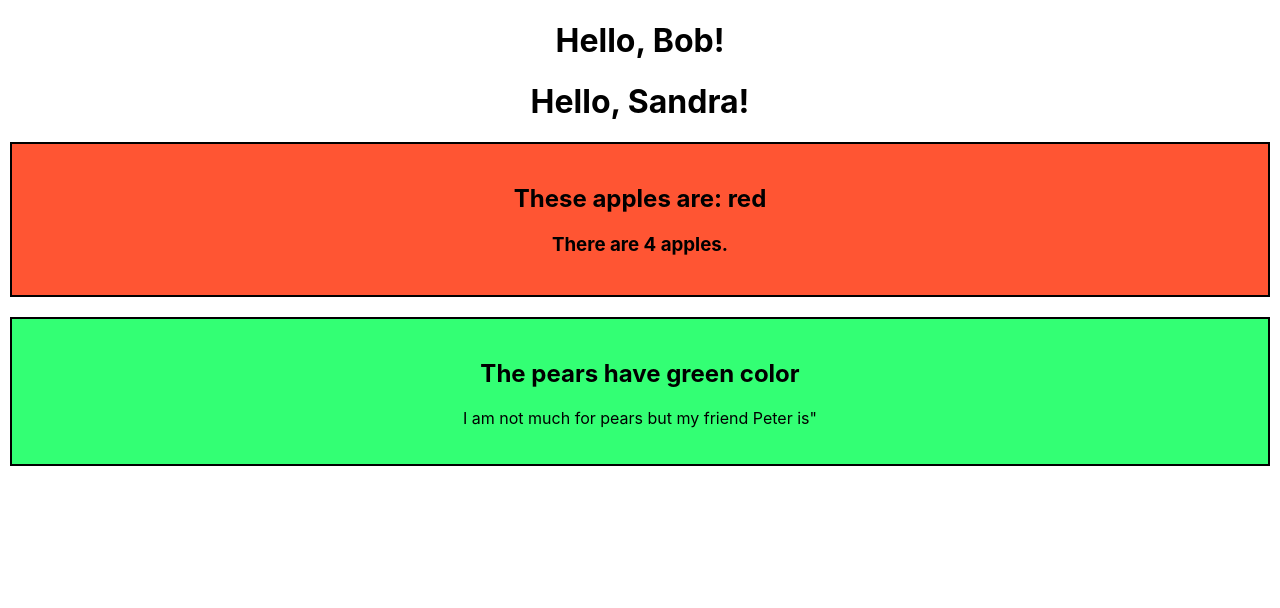
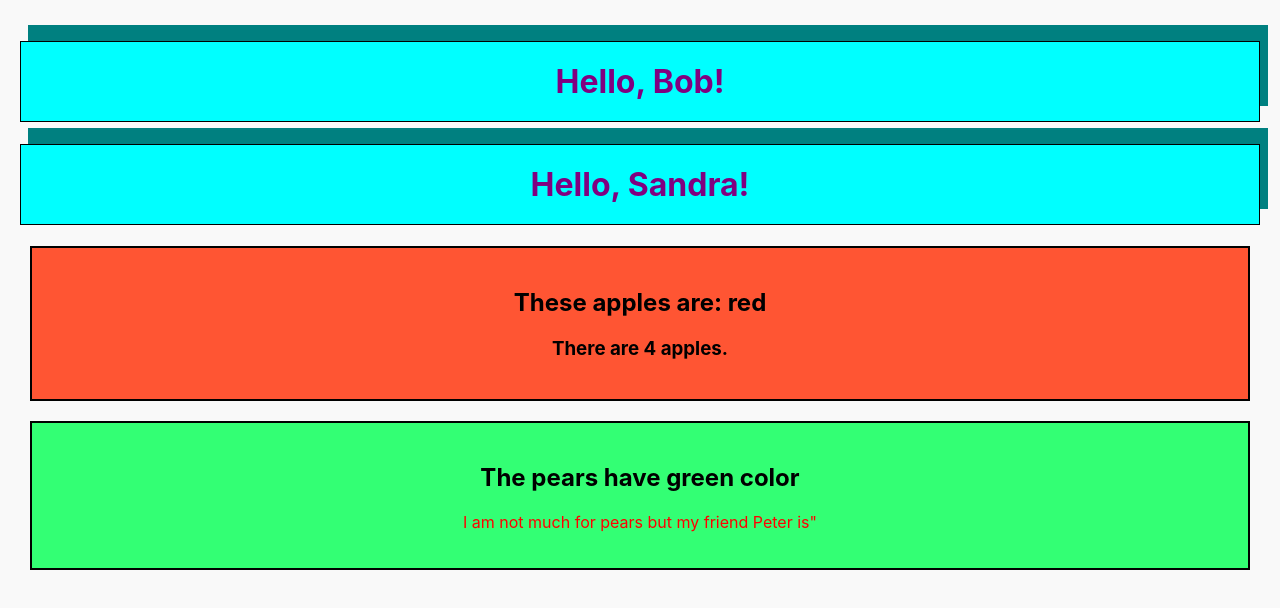
Before and after one commit to rhiz0m/metaReact, a React (Create React App) app: page / in a window 1280 px wide. Shown: the top 608 px of the page. Built offline with nearby package versions, Linux system fonts and the light colour scheme.

Commit message:
React - Styling JSX elements

```diff
--- a/src/module1/App1.js
+++ b/src/module1/App1.js
@@ -1,4 +1,5 @@
 import Heading from "./components/heading"
+import styles from "./styles/App.module.css"
 import Bag from "./components/bag"
 import Apples from "./components/apples"
 import Pears from "./components/pears"
@@ -6,7 +7,7 @@ import Pears from "./components/pears"
 // Parent-component
 function App1() {
   return (
-    <div className="App">
+    <div className={styles.appContainer}>
       <Heading firstName="Bob!" />
       <Heading firstName="Sandra!" />
       <Bag background="#ff5533">
--- /dev/null
+++ b/src/module1/styles/App.module.css
@@ -0,0 +1,16 @@
+.appContainer {
+    padding: 20px;
+    background-color: #f9f9f9;
+}
+
+h1 {
+    color: purple;
+    padding: 20px;
+    border: 1px solid black;
+    background-color: aqua;
+    box-shadow: 8px -16px teal;
+}
+
+p {
+    color: red;
+}
```
